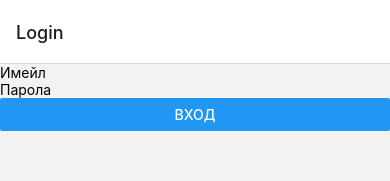
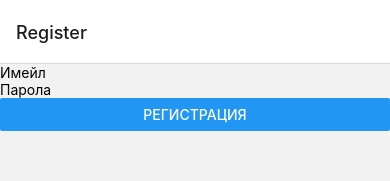
Before and after one commit to KristianBarzilov06/HuntingApp, a React Native app: screen / in a window 390 px wide. Shown: the top 181 px of the page. Built offline with nearby package versions, Linux system fonts and the light colour scheme.

Commit message:
Working Progress

```diff
--- a/App.js
+++ b/App.js
@@ -4,13 +4,14 @@ import { createNativeStackNavigator } from '@react-navigation/native-stack';
 import RegisterView from './components/RegisterView';
 import LoginView from './components/LoginView';
 import MainView from './components/MainView';
+import './firebaseConfig';
 
 const Stack = createNativeStackNavigator();
 
 const App = () => {
   return (
     <NavigationContainer>
-      <Stack.Navigator initialRouteName="Login">
+      <Stack.Navigator initialRouteName="Register">
         <Stack.Screen name="Register" component={RegisterView} />
         <Stack.Screen name="Login" component={LoginView} />
         <Stack.Screen name="Main" component={MainView} />
--- a/components/LoginView.js
+++ b/components/LoginView.js
@@ -1,17 +1,24 @@
 import React, { useState } from 'react';
 import { View, TextInput, Button, Text, Alert } from 'react-native';
+import { auth } from '../firebaseConfig'; // Импортирай auth
+import { signInWithEmailAndPassword } from 'firebase/auth';
 
 const LoginView = ({ navigation }) => {
     const [email, setEmail] = useState('');
     const [password, setPassword] = useState('');
 
-    const handleLogin = () => {
+    const handleLogin = async () => {
         if (email === '' || password === '') {
             Alert.alert("Моля, попълнете всички полета.");
             return;
         }
 
-        navigation.navigate('Main');
+        try {
+            await signInWithEmailAndPassword(auth, email, password);
+            navigation.navigate('Main');
+        } catch (error) {
+            Alert.alert("Грешка при вход: " + error.message);
+        }
     };
 
     return (
--- a/components/RegisterView.js
+++ b/components/RegisterView.js
@@ -1,24 +1,25 @@
 import React, { useState } from 'react';
 import { View, TextInput, Button, Alert } from 'react-native';
+import { auth } from '../firebaseConfig'; // Импортирай auth
+import { createUserWithEmailAndPassword } from 'firebase/auth';
 
 const RegisterView = ({ navigation }) => {
     const [email, setEmail] = useState('');
     const [password, setPassword] = useState('');
-    const [confirmPassword, setConfirmPassword] = useState('');
 
-    const handleRegister = () => {
-        if (email === '' || password === '' || confirmPassword === '') {
+    const handleRegister = async () => {
+        if (email === '' || password === '') {
             Alert.alert("Моля, попълнете всички полета.");
             return;
         }
-        if (password !== confirmPassword) {
-            Alert.alert("Паролите не съвпадат.");
-            return;
+
+        try {
+            await createUserWithEmailAndPassword(auth, email, password);
+            Alert.alert("Успешна регистрация!");
+            navigation.navigate('Login');
+        } catch (error) {
+            Alert.alert("Грешка при регистрация: " + error.message);
         }
-
-        // Имплементирай логиката за регистрация (напр. API повикване)
-        // При успешна регистрация
-        navigation.navigate('Login');
     };
 
     return (
@@ -34,12 +35,6 @@ const RegisterView = ({ navigation }) => {
                 value={password}
                 onChangeText={setPassword}
             />
-            <TextInput
-                placeholder="Повтори паролата"
-                secureTextEntry
-                value={confirmPassword}
-                onChangeText={setConfirmPassword}
-            />
             <Button title="Регистрация" onPress={handleRegister} />
         </View>
     );
--- /dev/null
+++ b/firebaseConfig.js
@@ -0,0 +1,34 @@
+import { initializeApp } from "firebase/app";
+import { initializeAuth, getReactNativePersistence } from 'firebase/auth';
+import ReactNativeAsyncStorage from '@react-native-async-storage/async-storage';
+// import { getAnalytics, isSupported } from "firebase/analytics"; // Премахни или коментирай
+
+const firebaseConfig = {
+  apiKey: "AIzaSyDR9KZhydET4e0PJ7vv_0t9r09rONX6wdg",
+  authDomain: "huntingappchat-88aa7.firebaseapp.com",
+  projectId: "huntingappchat-88aa7",
+  storageBucket: "huntingappchat-88aa7.appspot.com",
+  messagingSenderId: "1076822400965",
+  appId: "1:1076822400965:web:324bf8cd4aabbb128f75ac",
+  measurementId: "G-HF3N0M89VS"
+};
+
+// Initialize Firebase
+const app = initializeApp(firebaseConfig);
+const auth = initializeAuth(app, {
+    persistence: getReactNativePersistence(ReactNativeAsyncStorage)
+});
+
+
+// Можеш да премахнеш инициализацията на Analytics
+/*
+isSupported().then((supported) => {
+  if (supported) {
+    const analytics = getAnalytics(app);
+  } else {
+    console.warn("Firebase Analytics is not supported in this environment.");
+  }
+});
+*/
+
+export { app, auth };
--- /dev/null
+++ b/metro.config.js
@@ -0,0 +1,6 @@
+const { getDefaultConfig } = require('@expo/metro-config');
+
+const defaultConfig = getDefaultConfig(__dirname);
+defaultConfig.resolver.sourceExts.push('cjs');
+
+module.exports = defaultConfig;
--- a/package.json
+++ b/package.json
@@ -9,10 +9,12 @@
     "web": "expo start --web"
   },
   "dependencies": {
+    "@react-native-async-storage/async-storage": "^1.24.0",
     "@react-navigation/native": "^6.1.18",
     "@react-navigation/native-stack": "^6.11.0",
     "expo": "^51.0.34",
     "expo-status-bar": "~1.12.1",
+    "firebase": "^11.0.1",
     "react": "18.2.0",
     "react-native": "0.74.5"
   },
```
Also changed, not shown: 1 other file (tests, documents, lock files or other folders).
